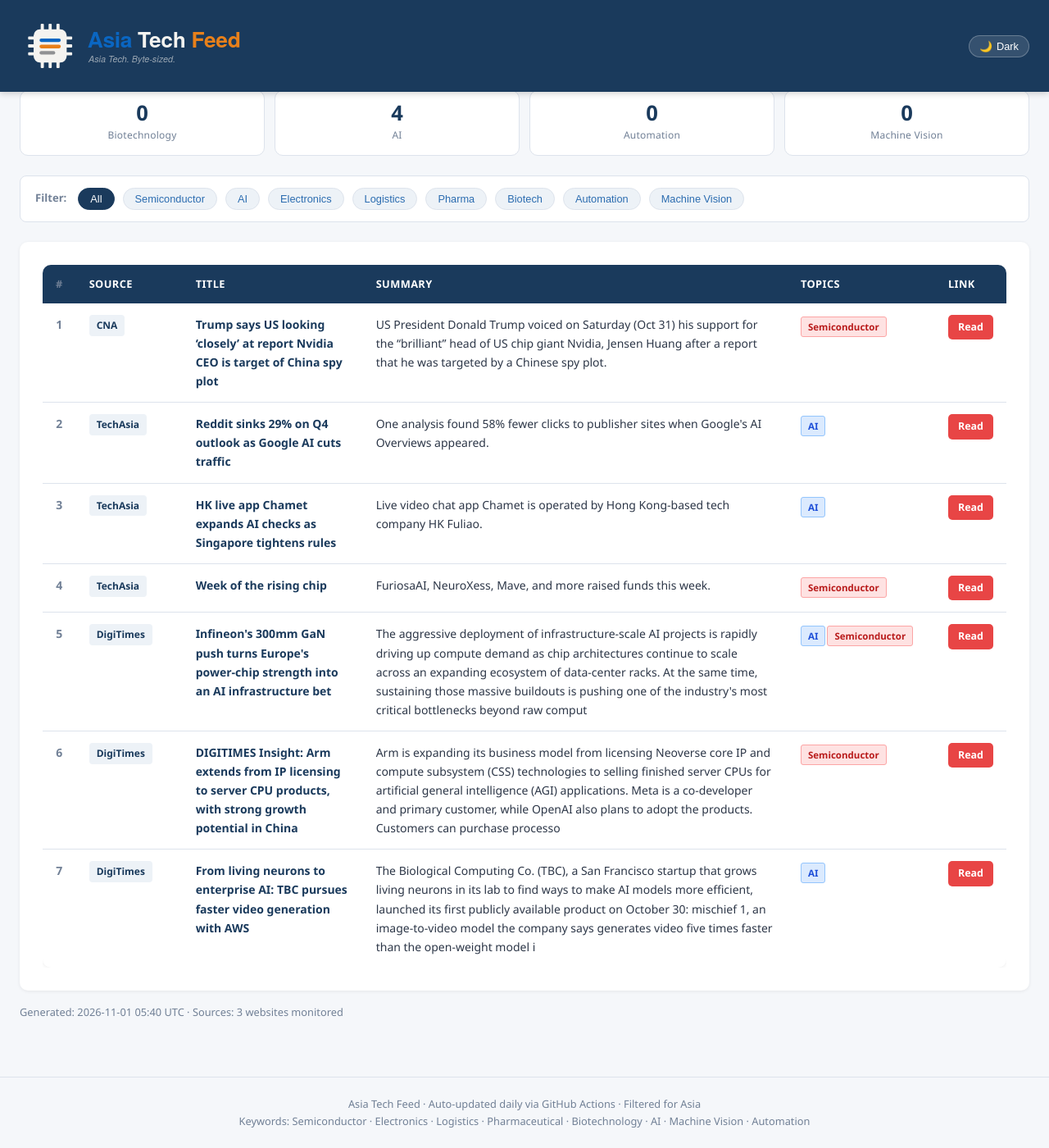
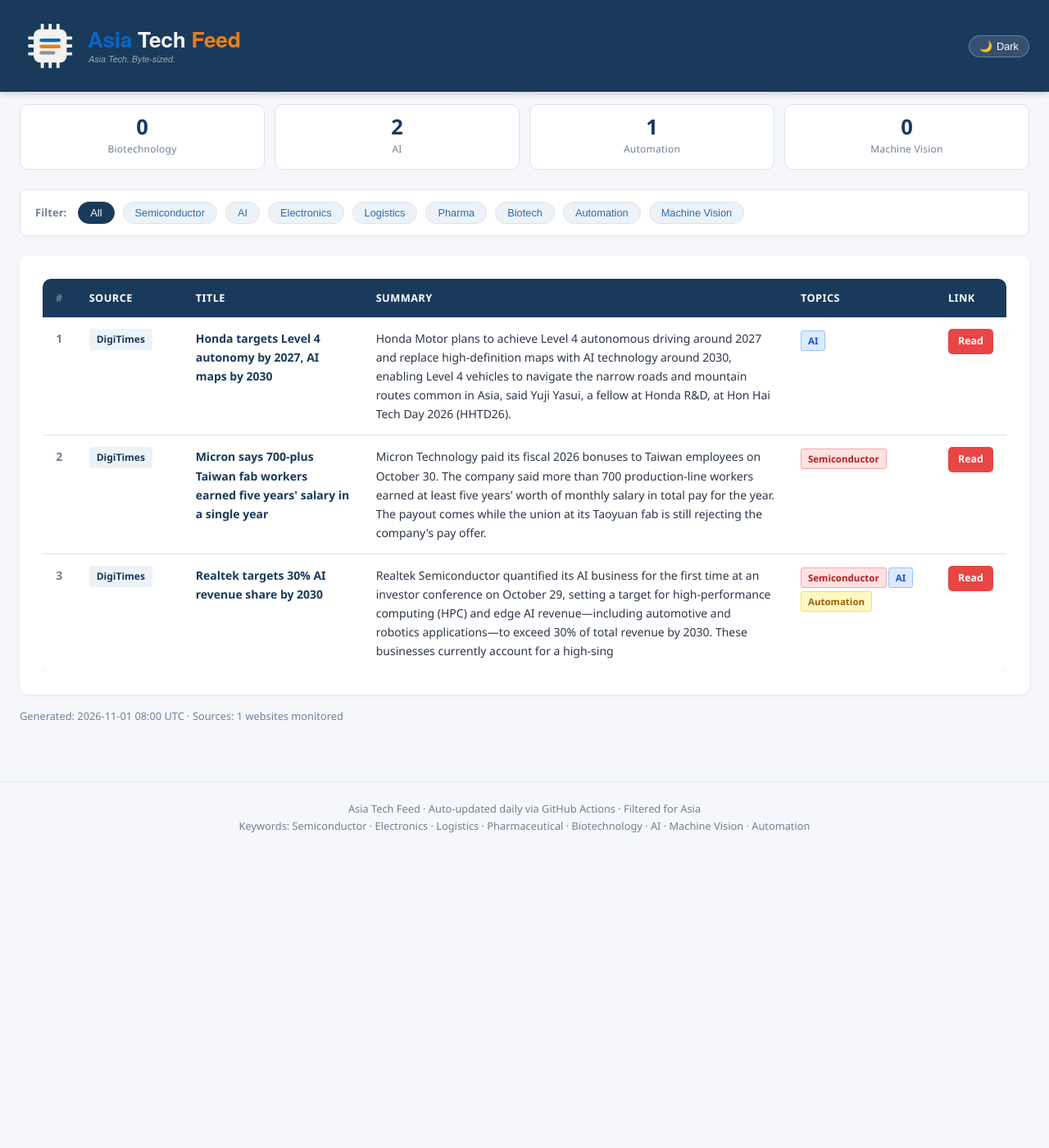
Before and after one commit to asiatechfeed/Asia-Tech-Feed, a Jekyll site: the page built from _posts/2026-11-01-asia-tech-news-digest.md, in a window 1280 px wide and 1400 px high, scrolled down 535 px. Shown: the whole window at 82% size. Built offline with Jekyll 4.4.1, drawn with Linux system fonts in a browser that asks for light colours; a script that is not in the unit is left out; after the commit the page ends 1575 px from its top, so only the background shows below that; some of the changed text lies outside the part shown.

Commit message:
📰 News digest 2026-11-01 (3 articles)

```diff
--- a/_data/seen_urls.json
+++ b/_data/seen_urls.json
@@ -197,5 +197,8 @@
   "e8704671b5": "2026-11-01",
   "46b0e68f49": "2026-11-01",
   "c97d57fdf9": "2026-11-01",
-  "304ec2023e": "2026-11-01"
+  "304ec2023e": "2026-11-01",
+  "ce0836f928": "2026-11-01",
+  "a28edfcf3d": "2026-11-01",
+  "e8930e4496": "2026-11-01"
 }
--- a/_posts/2026-11-01-asia-tech-news-digest.md
+++ b/_posts/2026-11-01-asia-tech-news-digest.md
@@ -1,16 +1,16 @@
 ---
 layout: post
 title: "Asia Tech News Digest - November 01, 2026"
-date: 2026-11-01 13:40:58 +0800
-articles_count: 7
-sources_count: 3
-sources: ["CNA", "DigiTimes", "TechAsia"]
+date: 2026-11-01 16:00:53 +0800
+articles_count: 3
+sources_count: 1
+sources: ["DigiTimes"]
 csv_file: /assets/data/news-2026-11-01.tsv
-featured_title: "Trump says US looking \u2018closely\u2019 at report Nvidia CEO is target of China spy plot"
-featured_url: "https://www.channelnewsasia.com/asia/trump-says-us-looking-closely-report-nvidia-ceo-target-china-spy-plot-6510641"
-featured_source: "CNA"
-featured_summary: "US President Donald Trump voiced on Saturday (Oct 31) his support for the \u201cbrilliant\u201d head of US chip giant Nvidia, Jensen Huang after a report that he was targeted by a Chinese spy plot."
-featured_image: "https://dam.mediacorp.sg/image/upload/s--bxOy1EW1--/c_fill,g_auto,h_676,w_1200/fl_relative,g_south_east,l_mediacorp:cna:watermark:2024-04:reuters_1,w_0.1/f_auto,q_auto/v1/one-cms/core/2026-10-08T151800Z_1_LYNXMPEM971JJ_RTROPTP_3_USA-TRUMP.JPG?itok=ZrE4fqir"
+featured_title: "Honda targets Level 4 autonomy by 2027, AI maps by 2030"
+featured_url: "https://www.digitimes.com/news/a20261030PD241/honda-2027-2030-autonomous-driving-technology.html"
+featured_source: "DigiTimes"
+featured_summary: "Honda Motor plans to achieve Level 4 autonomous driving around 2027 and replace high-definition maps with AI technology around 2030, enabling Level 4 vehicles to navigate the narrow roads and mountain routes common in Asia, said Yuji Yasui, a fellow at Honda R&D, at Hon Hai Tech Day 2026 (HHTD26)."
+featured_image: "https://img.digitimes.com/newsshow/20261030pd241_files/1_b.jpg"
 ---
 
 <table class="news-table">
@@ -27,59 +27,27 @@ featured_image: "https://dam.mediacorp.sg/image/upload/s--bxOy1EW1--/c_fill,g_au
 <tbody>
 <tr>
   <td class="col-num">1</td>
-  <td class="col-source"><span class="source-badge">CNA</span></td>
-  <td class="col-title"><span class="article-title">Trump says US looking ‘closely’ at report Nvidia CEO is target of China spy plot</span></td>
-  <td class="col-summary">US President Donald Trump voiced on Saturday (Oct 31) his support for the “brilliant” head of US chip giant Nvidia, Jensen Huang after a report that he was targeted by a Chinese spy plot.</td>
-  <td class="col-tags"><span class="tag semi">Semiconductor</span></td>
-  <td class="col-link"><a class="btn-link" href="https://www.channelnewsasia.com/asia/trump-says-us-looking-closely-report-nvidia-ceo-target-china-spy-plot-6510641" target="_blank" rel="noopener">Read</a></td>
+  <td class="col-source"><span class="source-badge">DigiTimes</span></td>
+  <td class="col-title"><span class="article-title">Honda targets Level 4 autonomy by 2027, AI maps by 2030</span></td>
+  <td class="col-summary">Honda Motor plans to achieve Level 4 autonomous driving around 2027 and replace high-definition maps with AI technology around 2030, enabling Level 4 vehicles to navigate the narrow roads and mountain routes common in Asia, said Yuji Yasui, a fellow at Honda R&D, at Hon Hai Tech Day 2026 (HHTD26).</td>
+  <td class="col-tags"><span class="tag ai">AI</span></td>
+  <td class="col-link"><a class="btn-link" href="https://www.digitimes.com/news/a20261030PD241/honda-2027-2030-autonomous-driving-technology.html" target="_blank" rel="noopener">Read</a></td>
 </tr>
 <tr>
   <td class="col-num">2</td>
-  <td class="col-source"><span class="source-badge">TechAsia</span></td>
-  <td class="col-title"><span class="article-title">Reddit sinks 29% on Q4 outlook as Google AI cuts traffic</span></td>
-  <td class="col-summary">One analysis found 58% fewer clicks to publisher sites when Google's AI Overviews appeared.</td>
-  <td class="col-tags"><span class="tag ai">AI</span></td>
-  <td class="col-link"><a class="btn-link" href="https://www.techinasia.com/reddit-adds-global-teensafety-tools-australia-ban" target="_blank" rel="noopener">Read</a></td>
+  <td class="col-source"><span class="source-badge">DigiTimes</span></td>
+  <td class="col-title"><span class="article-title">Micron says 700-plus Taiwan fab workers earned five years' salary in a single year</span></td>
+  <td class="col-summary">Micron Technology paid its fiscal 2026 bonuses to Taiwan employees on October 30. The company said more than 700 production-line workers earned at least five years' worth of monthly salary in total pay for the year. The payout comes while the union at its Taoyuan fab is still rejecting the company's pay offer.</td>
+  <td class="col-tags"><span class="tag semi">Semiconductor</span></td>
+  <td class="col-link"><a class="btn-link" href="https://www.digitimes.com/news/a20261030VL229/micron-taiwan-salary-fab-2026.html" target="_blank" rel="noopener">Read</a></td>
 </tr>
 <tr>
   <td class="col-num">3</td>
-  <td class="col-source"><span class="source-badge">TechAsia</span></td>
-  <td class="col-title"><span class="article-title">HK live app Chamet expands AI checks as Singapore tightens rules</span></td>
-  <td class="col-summary">Live video chat app Chamet is operated by Hong Kong-based tech company HK Fuliao.</td>
-  <td class="col-tags"><span class="tag ai">AI</span></td>
-  <td class="col-link"><a class="btn-link" href="https://www.techinasia.com/endowus-ceo-gregory-van-optimistic-profitability" target="_blank" rel="noopener">Read</a></td>
-</tr>
-<tr>
-  <td class="col-num">4</td>
-  <td class="col-source"><span class="source-badge">TechAsia</span></td>
-  <td class="col-title"><span class="article-title">Week of the rising chip</span></td>
-  <td class="col-summary">FuriosaAI, NeuroXess, Mave, and more raised funds this week.</td>
-  <td class="col-tags"><span class="tag semi">Semiconductor</span></td>
-  <td class="col-link"><a class="btn-link" href="https://www.techinasia.com/week-rising-chip" target="_blank" rel="noopener">Read</a></td>
-</tr>
-<tr>
-  <td class="col-num">5</td>
   <td class="col-source"><span class="source-badge">DigiTimes</span></td>
-  <td class="col-title"><span class="article-title">Infineon's 300mm GaN push turns Europe's power-chip strength into an AI infrastructure bet</span></td>
-  <td class="col-summary">The aggressive deployment of infrastructure-scale AI projects is rapidly driving up compute demand as chip architectures continue to scale across an expanding ecosystem of data-center racks. At the same time, sustaining those massive buildouts is pushing one of the industry's most critical bottlenecks beyond raw comput</td>
-  <td class="col-tags"><span class="tag ai">AI</span><span class="tag semi">Semiconductor</span></td>
-  <td class="col-link"><a class="btn-link" href="https://www.digitimes.com/news/a20261028VL223/gan-300mm-infineon-infrastructure-europe.html" target="_blank" rel="noopener">Read</a></td>
-</tr>
-<tr>
-  <td class="col-num">6</td>
-  <td class="col-source"><span class="source-badge">DigiTimes</span></td>
-  <td class="col-title"><span class="article-title">DIGITIMES Insight: Arm extends from IP licensing to server CPU products, with strong growth potential in China</span></td>
-  <td class="col-summary">Arm is expanding its business model from licensing Neoverse core IP and compute subsystem (CSS) technologies to selling finished server CPUs for artificial general intelligence (AGI) applications. Meta is a co-developer and primary customer, while OpenAI also plans to adopt the products. Customers can purchase processo</td>
-  <td class="col-tags"><span class="tag semi">Semiconductor</span></td>
-  <td class="col-link"><a class="btn-link" href="https://www.digitimes.com/news/a20261029PD227/ai-server-cpu-arm-ip-licensing-digitimes.html" target="_blank" rel="noopener">Read</a></td>
-</tr>
-<tr>
-  <td class="col-num">7</td>
-  <td class="col-source"><span class="source-badge">DigiTimes</span></td>
-  <td class="col-title"><span class="article-title">From living neurons to enterprise AI: TBC pursues faster video generation with AWS</span></td>
-  <td class="col-summary">The Biological Computing Co. (TBC), a San Francisco startup that grows living neurons in its lab to find ways to make AI models more efficient, launched its first publicly available product on October 30: mischief 1, an image-to-video model the company says generates video five times faster than the open-weight model i</td>
-  <td class="col-tags"><span class="tag ai">AI</span></td>
-  <td class="col-link"><a class="btn-link" href="https://www.digitimes.com/news/a20261030VL207/ai-startup-video-aws-cost.html" target="_blank" rel="noopener">Read</a></td>
+  <td class="col-title"><span class="article-title">Realtek targets 30% AI revenue share by 2030</span></td>
+  <td class="col-summary">Realtek Semiconductor quantified its AI business for the first time at an investor conference on October 29, setting a target for high-performance computing (HPC) and edge AI revenue—including automotive and robotics applications—to exceed 30% of total revenue by 2030. These businesses currently account for a high-sing</td>
+  <td class="col-tags"><span class="tag semi">Semiconductor</span><span class="tag ai">AI</span><span class="tag auto">Automation</span></td>
+  <td class="col-link"><a class="btn-link" href="https://www.digitimes.com/news/a20261030PD239/realtek-revenue-2030-business-2027.html" target="_blank" rel="noopener">Read</a></td>
 </tr>
 </tbody>
 </table>
```
Also changed, not shown: _digest_meta.json (+14 -26 lines), assets/data/news-2026-11-01.tsv (+3 -7 lines), assets/data/search-index.json.
